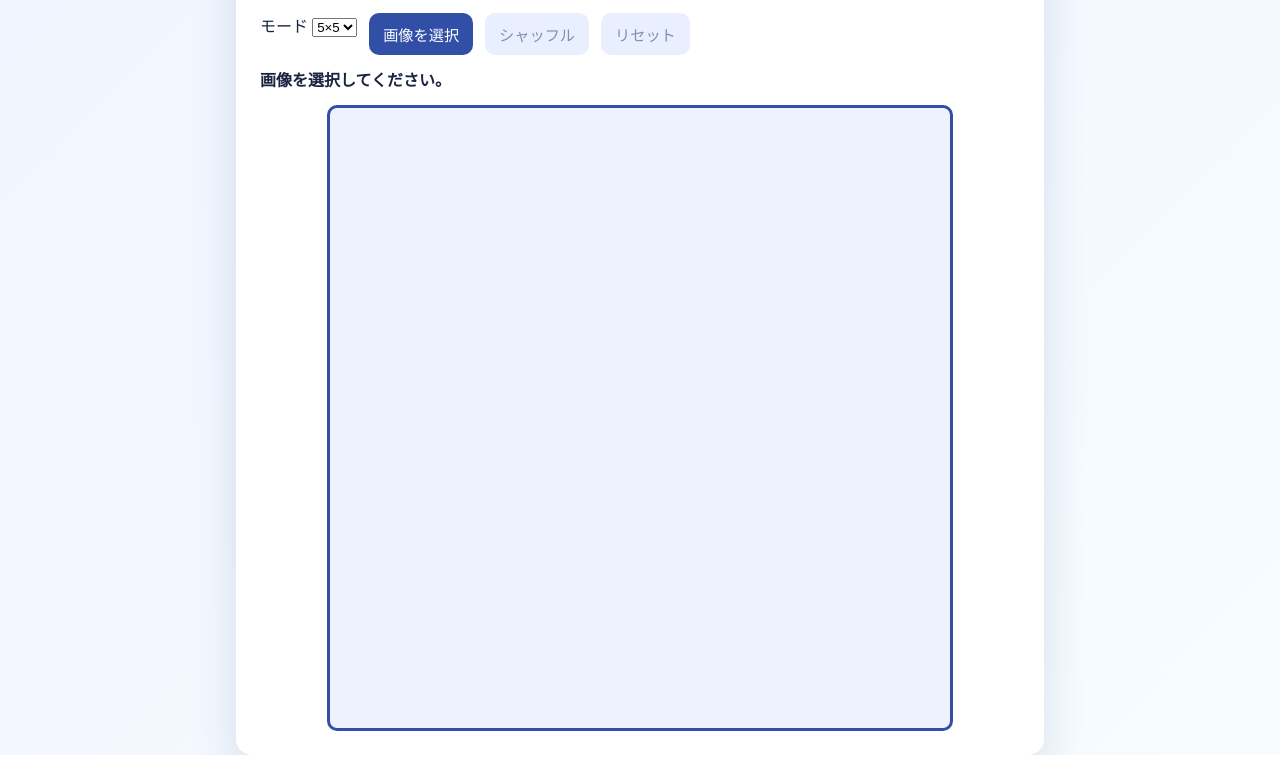
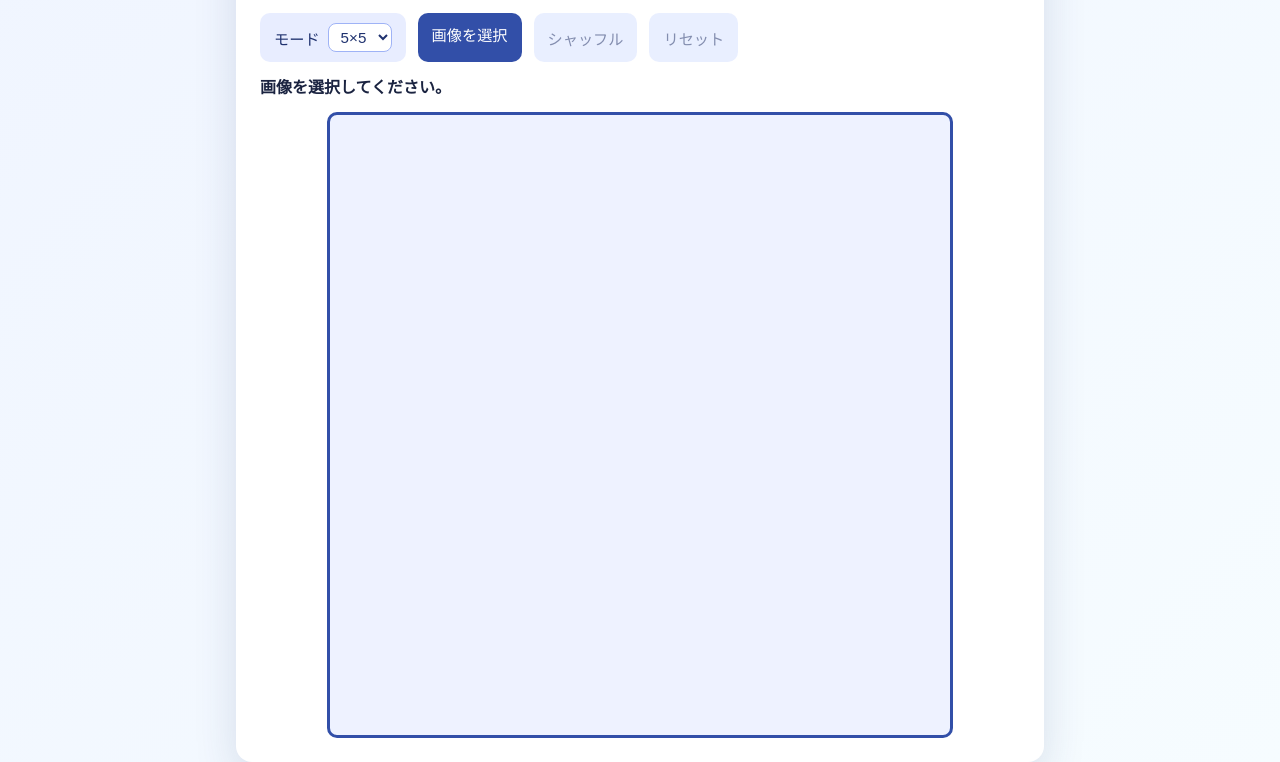
Before and after one commit to ken10murakami-stack/picture-puzzle, a plain HTML site: page index.html in a window 1280 px wide. Shown: the part 97-859 px from the top of the page. Drawn offline with Linux system fonts and the light colour scheme.

Commit message:
Update styles.css

```diff
--- a/styles.css
+++ b/styles.css
@@ -38,6 +38,7 @@ h1 {
 }
 
 .upload,
+.mode,
 button {
   border: none;
   border-radius: 10px;
@@ -61,6 +62,24 @@ button {
   cursor: pointer;
 }
 
+
+.mode {
+  background: #e8edff;
+  color: #1f326f;
+  display: inline-flex;
+  align-items: center;
+  gap: 8px;
+}
+
+.mode select {
+  border: 1px solid #9fb3f6;
+  background: #fff;
+  border-radius: 8px;
+  padding: 4px 8px;
+  color: #1f326f;
+  font-size: 0.95rem;
+}
+
 button {
   background: #d8e2ff;
   color: #1f326f;
@@ -72,6 +91,7 @@ button:disabled {
 }
 
 .upload:hover,
+.mode:hover,
 button:not(:disabled):hover {
   transform: translateY(-1px);
 }
```
